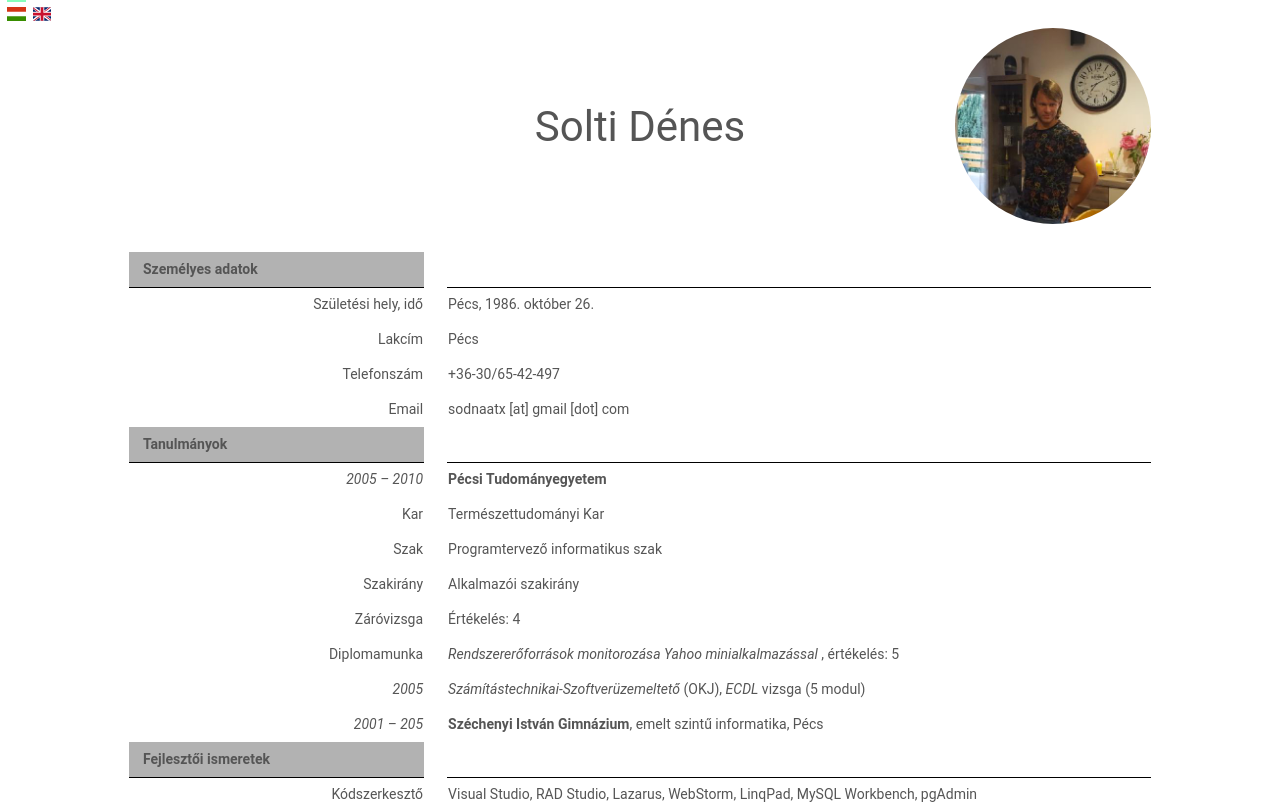
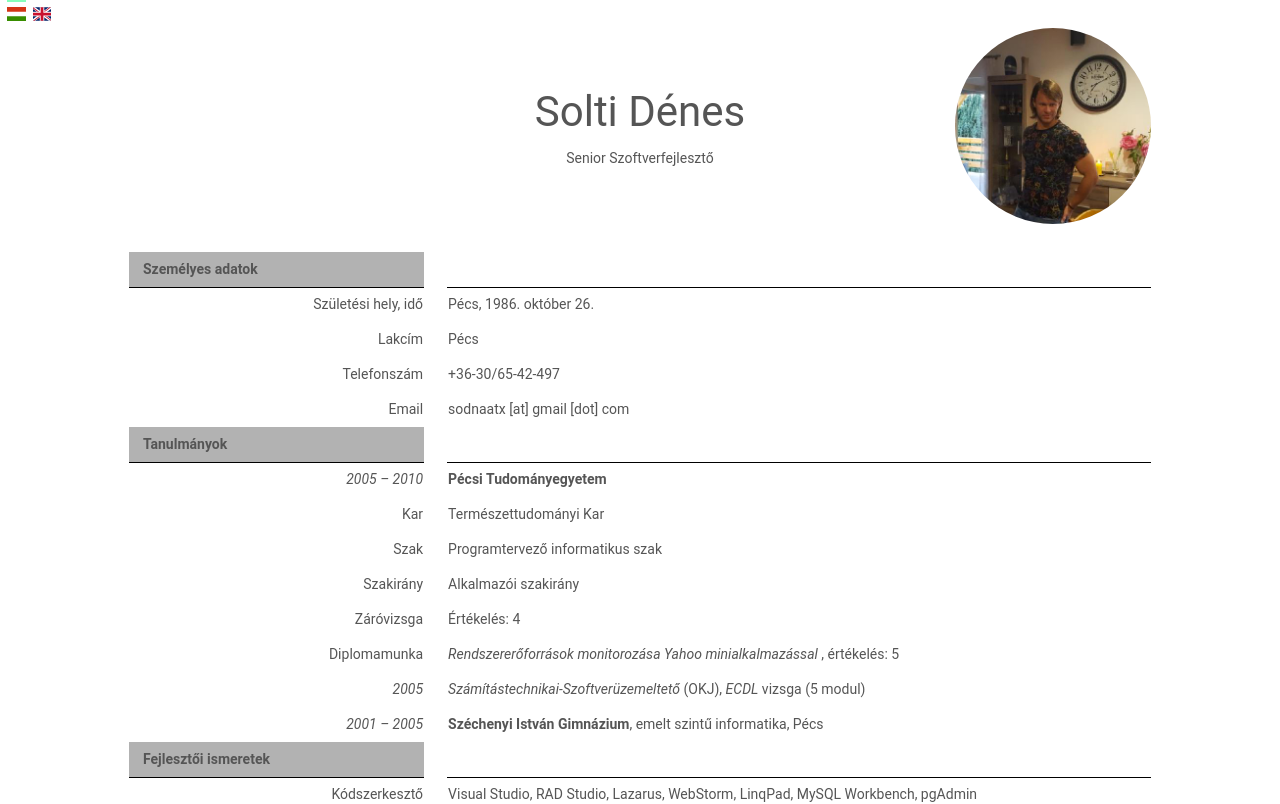
Before and after one commit to Sholtee/cv, a Vue app: page / in a window 1280 px wide. Shown: the top 804 px of the page. Built offline with nearby package versions, Linux system fonts and the light colour scheme; a small style sheet from the web is missing; the HTML template or start-up script is replaced by a standard one.

Commit message:
[added] subtitle support

```diff
--- a/public/contents/content-hu.json
+++ b/public/contents/content-hu.json
@@ -1,5 +1,6 @@
 {
   "title": "Solti Dénes",
+  "subtitle": "Senior Szoftverfejlesztő",
   "headings": {
     "Személyes adatok": {
       "Születési hely, idő": "Pécs, 1986. október 26.",
@@ -15,7 +16,7 @@
       "Záróvizsga": "Értékelés: 4",
       "Diplomamunka": "<i>Rendszererőforrások monitorozása Yahoo minialkalmazással </i>, értékelés: 5",
       "<i>2005</i>": "<i>Számítástechnikai-Szoftverüzemeltető</i> (OKJ), <i>ECDL</i> vizsga (5 modul)",
-      "<i>2001 – 205</i>": "<b>Széchenyi István Gimnázium</b>, emelt szintű informatika, Pécs"
+      "<i>2001 – 2005</i>": "<b>Széchenyi István Gimnázium</b>, emelt szintű informatika, Pécs"
     },
     "Fejlesztői ismeretek": {
       "Kódszerkesztő": "Visual Studio, RAD Studio, Lazarus, WebStorm, LinqPad, MySQL Workbench, pgAdmin",
--- a/src/components/CV-Table.vue
+++ b/src/components/CV-Table.vue
@@ -9,7 +9,7 @@
         thead
             tr
                 td(colspan="2")
-                    span {{content.title}}
+                    span(:data-subtitle="content.subtitle") {{content.title}}
                     img(src="./../assets/avatar.jpg")
         CV-Heading(v-for="(data, title) in content.headings" :key="title" :title="title" :content="data")
 </template>
@@ -68,6 +68,12 @@ export default {
                     left: 50%
                     transform: translate(-50%, -50%)
 
+                    &:after
+                        content: attr(data-subtitle)
+                        font-size: 1rem
+                        display: block
+                        margin-top: $min-margin
+
     @media (max-width: #{$table-width})
         padding-left: $min-margin
         padding-right: $min-margin
```
